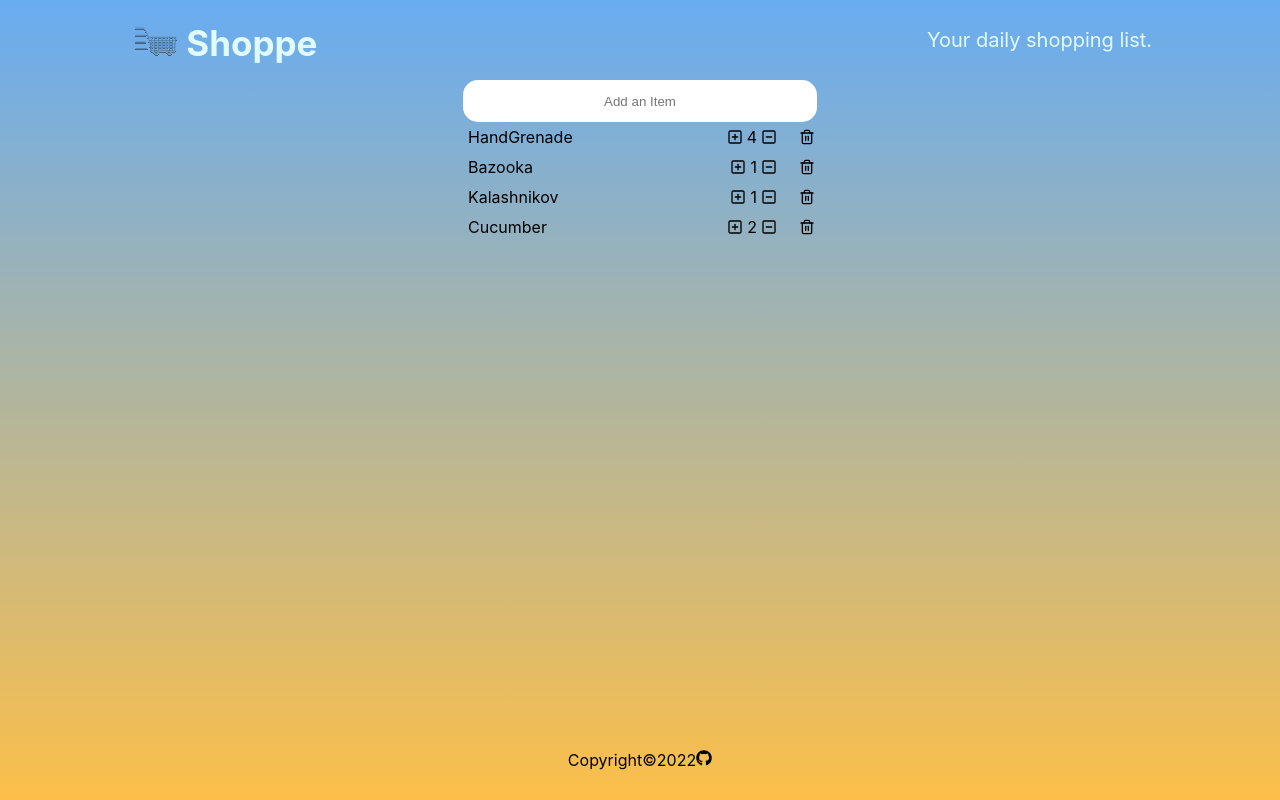
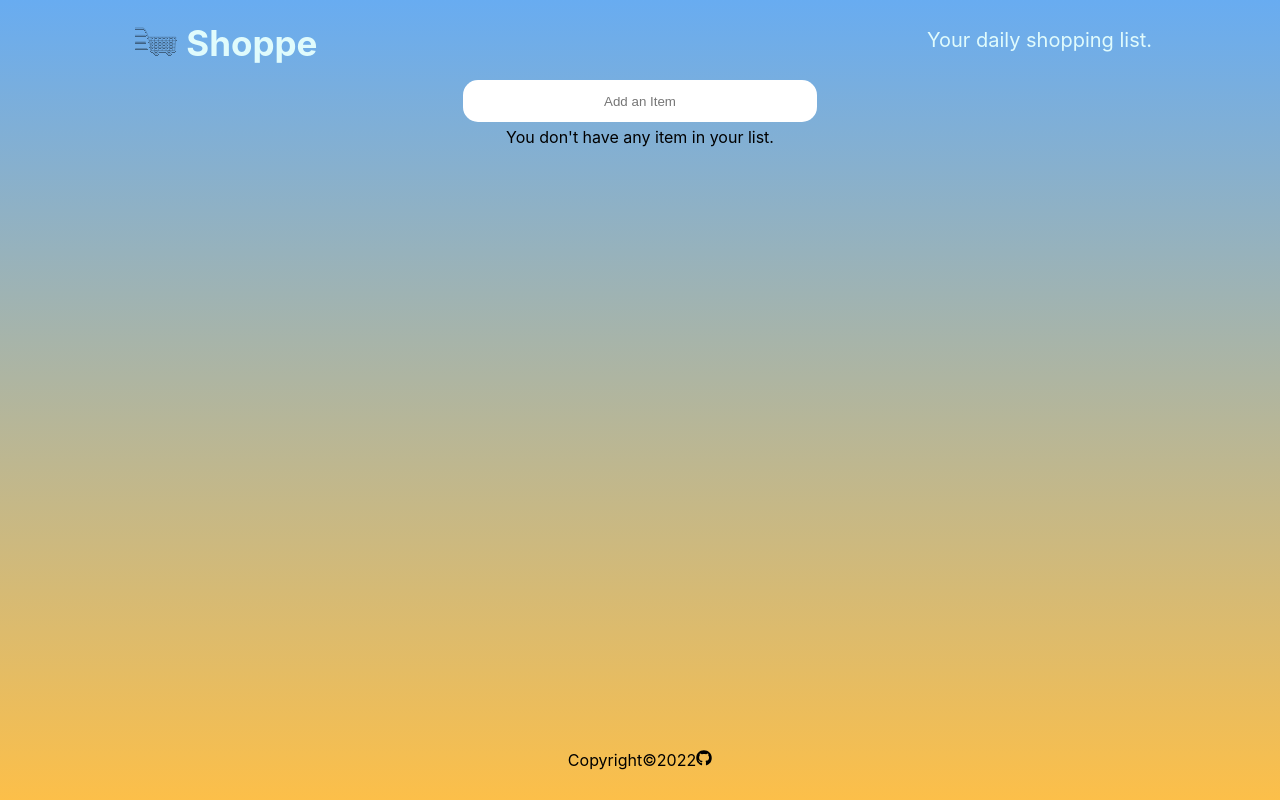
Before and after one commit to AlisanCavus/Shoppe, a React (Create React App) app: page / in a window 1280 px wide. Built offline with nearby package versions, Linux system fonts and the light colour scheme.

Commit message:
localstorage set

```diff
--- a/db.json
+++ /dev/null
@@ -1,24 +0,0 @@
-{
-    "list": [
-        {
-            "id": 1,
-            "item": "HandGrenade",
-            "amount": 4
-        },
-        {
-            "id": 2,
-            "item": "Bazooka",
-            "amount": 1
-        },
-        {
-            "id": 3,
-            "item": "Kalashnikov",
-            "amount": 1
-        },
-        {
-            "id": 4,
-            "item": "Cucumber",
-            "amount": 2
-        }
-    ]
-}
--- a/src/ListItemsTemplate.js
+++ /dev/null
@@ -1,24 +0,0 @@
- const ListItemsTemplate = [
-    {
-        id: 1,
-        item: 'HandGrenade',
-        amount: 4
-    },
-    {
-        id: 2,
-        item: 'Bazooka',
-        amount: 1
-    },
-    {
-        id: 3,
-        item: 'Kalashnikov',
-        amount: 1
-    },
-    {
-        id: 4,
-        item: 'Cucumber',
-        amount: 2
-    },
-]
-
-export default ListItemsTemplate
--- a/src/components/AddItem.jsx
+++ b/src/components/AddItem.jsx
@@ -4,7 +4,7 @@ import { v4 as uuidv4 } from 'uuid';
 
 
 function AddItem({handleAdd}) {
-  const [listText, setListText] = useState('');
+  const [listText, setListText] = useState([]);
   const [message, setMessage ] = useState('Add an Item')
 
 
--- a/src/components/UI/Card.jsx
+++ b/src/components/UI/Card.jsx
@@ -1,40 +1,55 @@
 import { FiPlusSquare } from 'react-icons/fi';
 import { FiMinusSquare } from 'react-icons/fi';
 import { FiTrash2 } from 'react-icons/fi';
-import { useState} from 'react';
-import  ListItemsTemplate from '../../ListItemsTemplate'
+import { useState, useEffect} from 'react';
 import AddItem from '../AddItem';
 
+
 function Card() {
-  const [shoplist, setShopList] = useState(ListItemsTemplate);
+  const [shoplist, setShopList] = useState(null);
+  console.log(shoplist);
+
+  useEffect(() => {
+    const data = localStorage.getItem('shopping-list-lists')
+    if (data) {
+      setShopList(JSON.parse(data))
+    }
+
+  }, [])
+
+  useEffect(() => {
+    localStorage.setItem('shopping-list-lists', JSON.stringify(shoplist))
+  })
 
   const addListItem = (newListItem) => {
-    setShopList([newListItem, ...shoplist]);
-  };
+    if (newListItem) {
+      setShopList([newListItem, ...shoplist])}
+  }
 
   const handlePlus = (index) => {
-    const newShopItems = [...shoplist];
-    newShopItems[index].amount++;
-    setShopList(newShopItems);
-  };
+    const newShopItems = [...shoplist]
+    newShopItems[index].amount++
+    setShopList(newShopItems)
+  }
 
   const handleMinus = (index) => {
-    const newShopItems = [...shoplist];
-    newShopItems[index].amount--;
-    setShopList(newShopItems);
-  };
+    const newShopItems = [...shoplist]
+    newShopItems[index].amount--
+    setShopList(newShopItems)
+
+  }
 
   const handleDelete = (index) => {
-    const newShopItems = [...shoplist];
-    newShopItems.splice(index, 1);
-    setShopList(newShopItems);
-  };
+    const newShopItems = [...shoplist]
+    newShopItems.splice(index, 1)
+    setShopList(newShopItems)
+  }
 
   return (
     <div>
       <AddItem handleAdd={addListItem} />
-      {!ListItemsTemplate|| ListItemsTemplate.length === 0 ? (
-        <p style={{ textAlign: 'center' }}>You don't have any shopping list.</p>
+      {!shoplist || shoplist.length === 0 ? (
+        <p style={{ textAlign: 'center' }}>You don't have any item in your list.</p>
       ) : (
         shoplist.map((id, index) => (
           <div key={id.id}>
```
